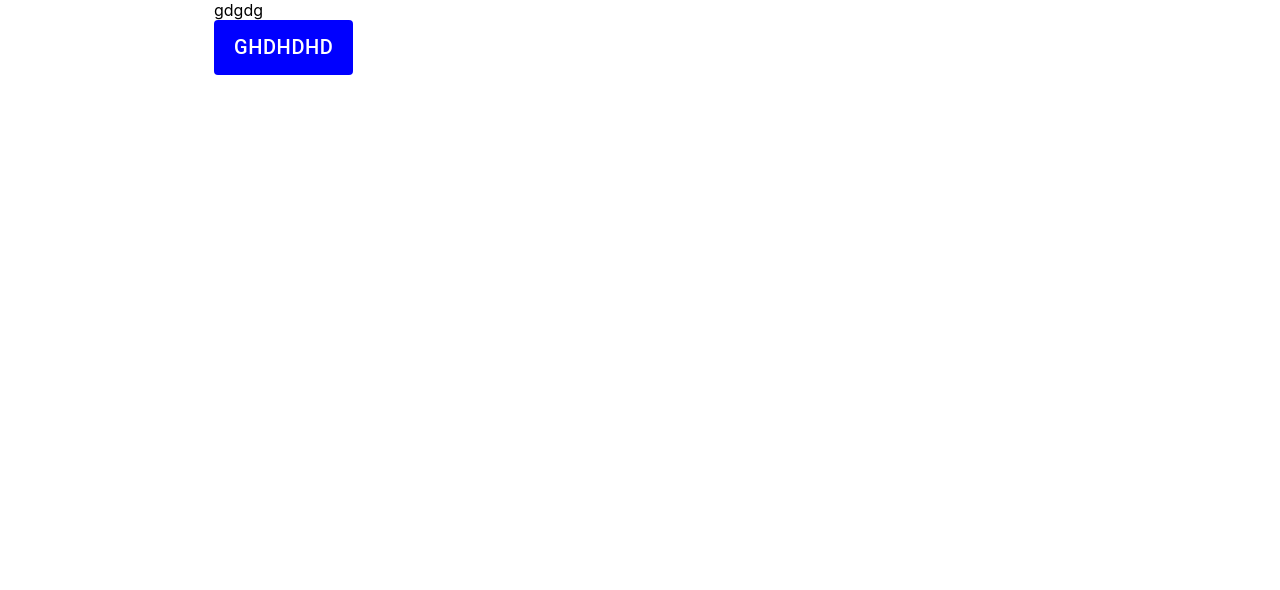
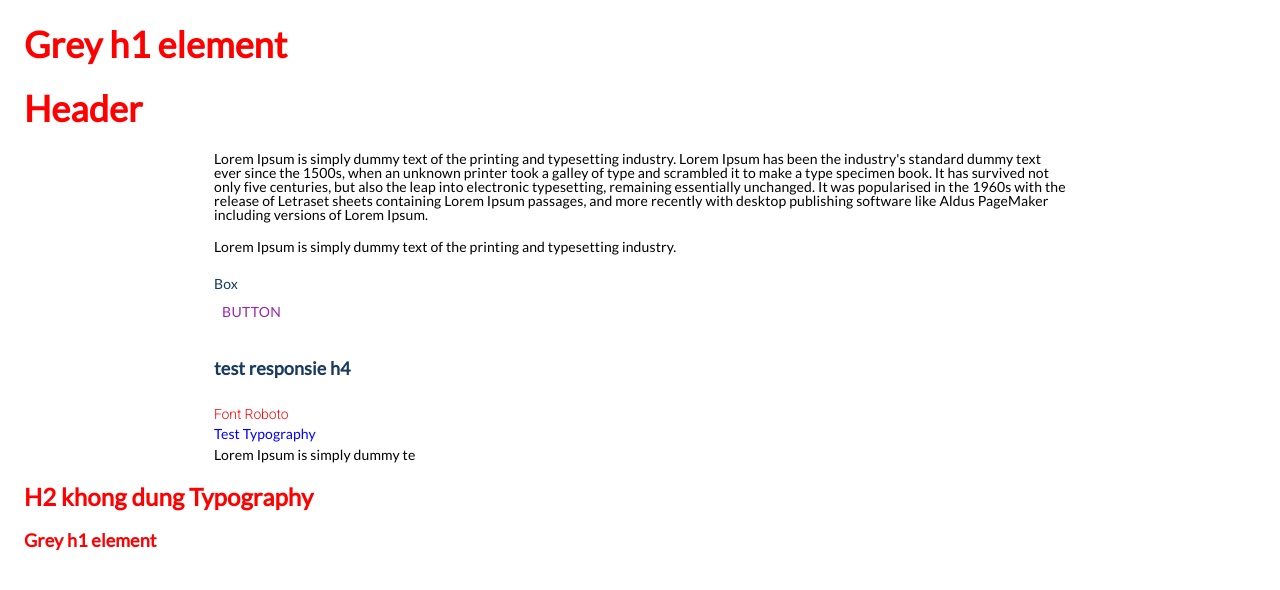
Before and after one commit to ngocanhth/holetexvn-mern, a React (Create React App) app in the folder client/: page / in a window 1280 px wide. Shown: the top 590 px of the page. Built offline with nearby package versions, Linux system fonts and the light colour scheme; no server answers.

Commit message:
Add Global font success

```diff
--- a/client/package.json
+++ b/client/package.json
@@ -5,6 +5,7 @@
   "dependencies": {
     "@emotion/react": "^11.9.3",
     "@emotion/styled": "^11.9.3",
+    "@fontsource/lato": "^4.5.8",
     "@mui/material": "^5.8.5",
     "@testing-library/jest-dom": "^5.14.1",
     "@testing-library/react": "^13.0.0",
--- a/client/public/index.html
+++ b/client/public/index.html
@@ -1,20 +1,20 @@
 <!DOCTYPE html>
 <html lang="en">
+
 <head>
   <meta charset="utf-8" />
   <link rel="icon" href="%PUBLIC_URL%/favicon.ico" />
   <meta name="viewport" content="width=device-width, initial-scale=1" />
   <meta name="theme-color" content="#000000" />
-    <meta
-      name="description"
-      content="Web site created using create-react-app"
-    />
+  <meta name="description" content="Web site created using create-react-app" />
   <link rel="apple-touch-icon" href="%PUBLIC_URL%/logo192.png" />
   <!--
       manifest.json provides metadata used when your web app is installed on a
       user's mobile device or desktop. See https://developers.google.com/web/fundamentals/web-app-manifest/
     -->
   <link rel="manifest" href="%PUBLIC_URL%/manifest.json" />
+  <link rel="stylesheet" href="https://fonts.googleapis.com/css?family=Roboto:300,400,500,700&display=swap" />
+
   <!--
       Notice the use of %PUBLIC_URL% in the tags above.
       It will be replaced with the URL of the `public` folder during the build.
@@ -26,6 +26,7 @@
     -->
   <title>React App</title>
 </head>
+
 <body>
   <noscript>You need to enable JavaScript to run this app.</noscript>
   <div id="root"></div>
@@ -40,4 +41,5 @@
       To create a production bundle, use `npm run build` or `yarn build`.
     -->
 </body>
+
 </html>
--- a/client/src/App.css
+++ /dev/null
@@ -1,38 +0,0 @@
-.App {
-  text-align: center;
-}
-
-.App-logo {
-  height: 40vmin;
-  pointer-events: none;
-}
-
-@media (prefers-reduced-motion: no-preference) {
-  .App-logo {
-    animation: App-logo-spin infinite 20s linear;
-  }
-}
-
-.App-header {
-  background-color: #282c34;
-  min-height: 100vh;
-  display: flex;
-  flex-direction: column;
-  align-items: center;
-  justify-content: center;
-  font-size: calc(10px + 2vmin);
-  color: white;
-}
-
-.App-link {
-  color: #61dafb;
-}
-
-@keyframes App-logo-spin {
-  from {
-    transform: rotate(0deg);
-  }
-  to {
-    transform: rotate(360deg);
-  }
-}
--- a/client/src/App.js
+++ b/client/src/App.js
@@ -3,6 +3,9 @@ import HomePage from './pages/HomePage';
 import * as actions from './redux/actions';
 // import { Container, Box } from '@mui/system';
 import { Container, Box } from '@mui/material';
+import './styleguides/styleguides.css';
+import Header from './components/Header';
+import GlobalCssOverride from './styleguides/globalStyles';
 
 
 function App() {
@@ -13,9 +16,14 @@ function App() {
   dispatch(actions.getPosts.getPostsRequest());
 
   return (
-    <Container maxWidth='lg1280' disableGutters={true} sx={{ px: 6 }} >
+    <Container className="container" maxWidth='lg1280' sx={{ px: 6 }} >
+      <GlobalCssOverride />
+      <Header />
       <HomePage />
+      <h2>H2 khong dung Typography</h2>
+      <h3>Grey h1 element</h3>
     </ Container>
+
   );
 }
 
--- /dev/null
+++ b/client/src/components/Header/index.js
@@ -0,0 +1,12 @@
+import React from 'react';
+import PropTypes from 'prop-types';
+
+function Header(props) {
+    return (
+        <div>
+            <h1>Header</h1>
+        </div>
+    );
+}
+
+export default Header;
--- a/client/src/index.js
+++ b/client/src/index.js
@@ -10,6 +10,7 @@ import reducers from './redux/reducers';
 import mySaga from './redux/sagas';
 import { ThemeProvider } from "@mui/material/styles"
 import theme from "./theme"
+import { CssBaseline } from '@mui/material';
 
 const sagaMiddleware = createSagaMiddleware();
 
@@ -21,6 +22,7 @@ const root = ReactDOM.createRoot(document.getElementById('root'));
 root.render(
   <React.StrictMode>
     <ThemeProvider theme={theme}>
+      <CssBaseline />
       <Provider store={store}>
         <App />
       </Provider>
--- a/client/src/pages/HomePage.js
+++ b/client/src/pages/HomePage.js
@@ -1,7 +1,9 @@
 import React from 'react';
 import { useDispatch } from 'react-redux';
 import { Container, Box } from '@mui/system';
-import { Button } from '@mui/material';
+import { Button, Typography } from '@mui/material';
+import GlobalStyles from '@mui/material/GlobalStyles';
+
 
 // import Header from '../components/Header';
 // import PostList from '../components/PostList';
@@ -31,8 +33,14 @@ export default function HomePage() {
       >
         <AddIcon />
       </Fab> */}
-      <Box>gdgdg</Box>
-      <Button>ghdhdhd</Button>
+      <p>Lorem Ipsum is simply dummy text of the printing and typesetting industry. Lorem Ipsum has been the industry's standard dummy text ever since the 1500s, when an unknown printer took a galley of type and scrambled it to make a type specimen book. It has survived not only five centuries, but also the leap into electronic typesetting, remaining essentially unchanged. It was popularised in the 1960s with the release of Letraset sheets containing Lorem Ipsum passages, and more recently with desktop publishing software like Aldus PageMaker including versions of Lorem Ipsum.</p>
+      <Typography component="p" paragraph={true} >Lorem Ipsum is simply dummy text of the printing and typesetting industry.</Typography>
+      <Box>Box</Box>
+      <Button>button</Button>
+      <h4>test responsie h4</h4>
+      <Typography variant='h2'>Font Roboto</Typography>
+      <Typography color='blue'>Test Typography</Typography>
+      <Typography >Lorem Ipsum is simply dummy te</Typography>
     </Container>
 
   );
--- /dev/null
+++ b/client/src/styleguides/globalStyles.js
@@ -0,0 +1,27 @@
+import * as React from 'react';
+import GlobalStyles from '@mui/material/GlobalStyles';
+
+export default function GlobalCssOverride() {
+    const headingGlobalStyles = <GlobalStyles
+        styles={{
+            h1: { color: 'red', fontSize: '36px', lineHeight: '40px' },
+            h2: { color: 'red', fontSize: '24px', lineHeight: '26px' },
+            h3: { color: 'red', fontSize: '18px', lineHeight: '20px' },
+            h4: { fontSize: '14px' },
+            '@media (min-width:640px)': {
+                h4: { fontSize: '16px' },
+            },
+            '@media (min-width: 992px)': {
+                h4: { fontSize: '18px' },
+            }
+
+        }}
+    />;
+
+    return (
+        <React.Fragment>
+            {headingGlobalStyles}
+            <h1>Grey h1 element</h1>
+        </React.Fragment>
+    );
+}
--- /dev/null
+++ b/client/src/styleguides/styleguides.css
@@ -0,0 +1,19 @@
+.container {
+    padding: 0 16px;
+}
+
+@media (min-width: 768px) {
+    .container {
+        padding: 0 30px;
+    }
+}
+
+p {
+    font-size: 14px;
+    line-height: 1;
+    color: #000;
+}
+
+h1 {
+    color: blue;
+}
--- a/client/src/theme/index.js
+++ b/client/src/theme/index.js
@@ -1,5 +1,6 @@
 import { green, purple } from "@mui/material/colors";
 import { createTheme } from "@mui/material/styles"
+import "@fontsource/lato";
 
 let theme = createTheme({
     palette: {
@@ -23,11 +24,52 @@ let theme = createTheme({
             active: '#001E3C',
         },
     },
+    typography: {
+        allVariants: {
+            fontFamily: [
+                'Lato',
+                'Roboto',
+                '-apple-system',
+                'BlinkMacSystemFont',
+                '"Segoe UI"',
+                '"Helvetica Neue"',
+                'Arial',
+                'sans-serif',
+                '"Apple Color Emoji"',
+                '"Segoe UI Emoji"',
+                '"Segoe UI Symbol"',
+            ].join(','),
+            fontSize: 14,
+        },
+        h2: {
+            fontFamily: 'Roboto',
+        }
+
+    },
+    overrides: {
+        MuiCssBaseline: {
+            '@global': {
+                '@font-face': [
+                    'Lato',
+                    'Roboto',
+                    '-apple-system',
+                    'BlinkMacSystemFont',
+                    '"Segoe UI"',
+                    '"Helvetica Neue"',
+                    'Arial',
+                    'sans-serif',
+                    '"Apple Color Emoji"',
+                    '"Segoe UI Emoji"',
+                    '"Segoe UI Symbol"',
+                ].join(','),
+            },
+        }
+    },
     breakpoints: {
         values: {
             xs: 0,
             xsm: 450,
-            sm: 600,
+            sm: 640,
             md: 900,
             lg: 1200,
             lg1280: 1280,
@@ -62,21 +104,34 @@ let theme = createTheme({
                 // }
             }
         },
+        // MuiButton: {
+        //     styleOverrides: {
+        //         // Name of the slot
+        //         root: {
+        //             // Some CSS
+        //             fontSize: '20px',
+        //             padding: '10px 20px',
+        //             backgroundColor: 'blue',
+        //             color: '#fff',
+        //             '&:hover': {
+        //                 backgroundColor: 'blue',
+        //                 color: '#fff',
+        //             }
+        //         }
+
+
+        //     },
+        // },
         MuiButton: {
             styleOverrides: {
-                // Name of the slot
-                root: {
-                    // Some CSS
-                    fontSize: '20px',
-                    padding: '10px 20px',
-                    backgroundColor: 'blue',
-                    color: '#fff',
-                    '&$hover': {
-                        backgroundColor: 'blue',
+                root: ({ ownerState }) => ({
+                    ...(ownerState.variant === 'contained' &&
+                        ownerState.color === 'primary' && {
+                        backgroundColor: '#202020',
                         color: '#fff',
-                    }
-                }
-
+                        padding: '10px 20px',
+                    }),
+                }),
             },
         },
     },
```
Also changed, not shown: 2 other files (tests, documents, lock files or other folders). Lines whose indentation alone changed are shown as unchanged.
